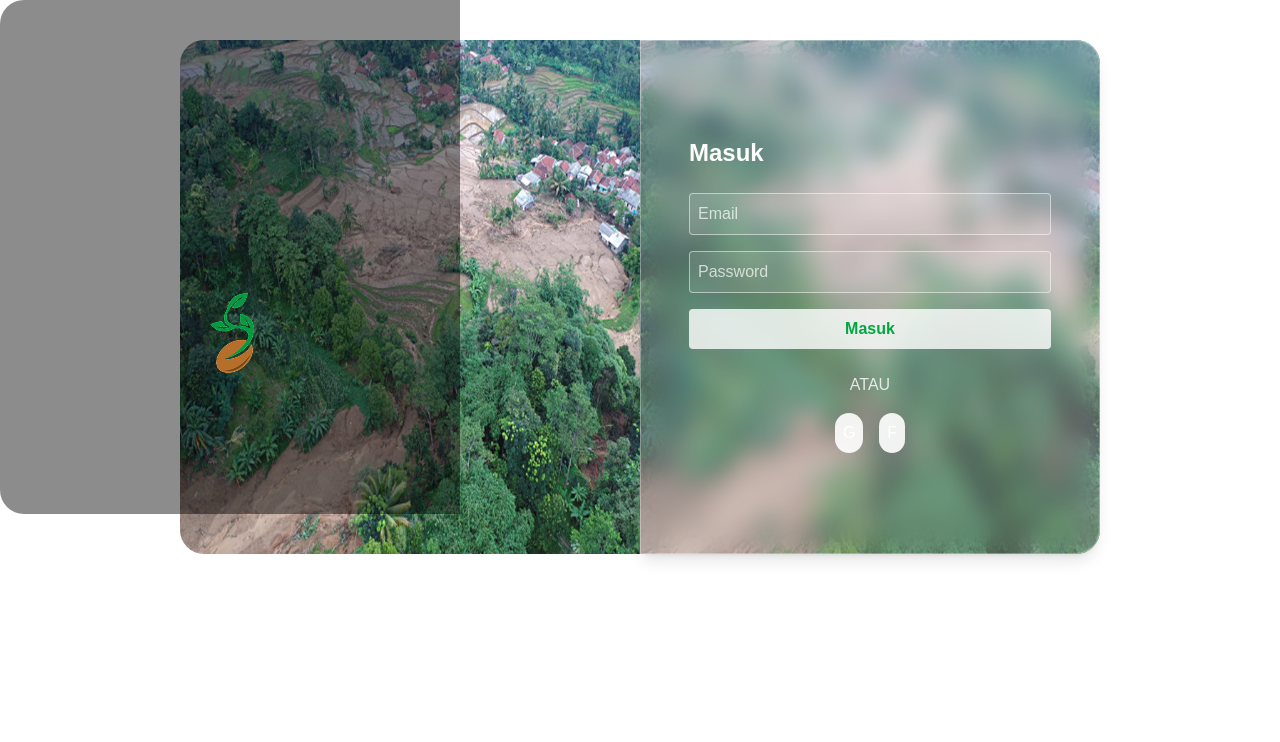
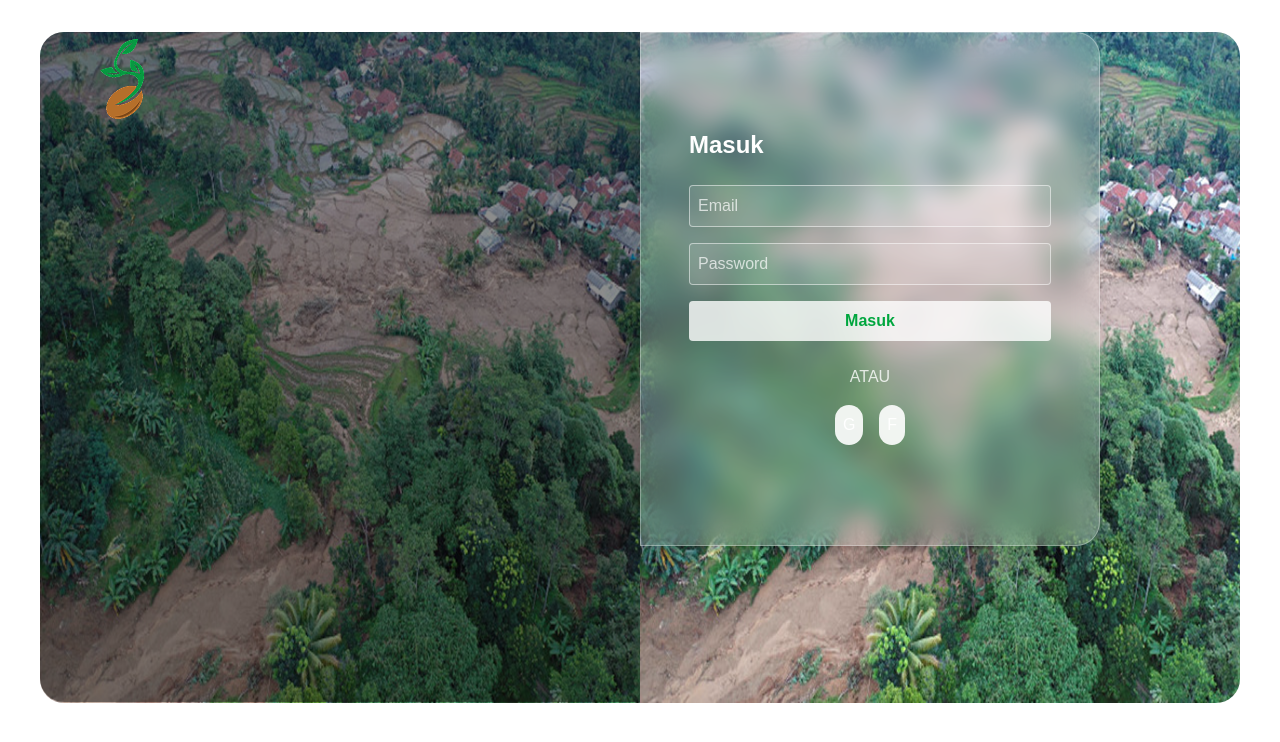
Before and after one commit to Aghissulaiman/reforesta, a Next.js app: page /login in a window 1280 px wide. Shown: the top 742 px of the page. Built offline with nearby package versions, Linux system fonts and the light colour scheme.

Commit message:
test login page

```diff
--- a/src/app/login/page.js
+++ b/src/app/login/page.js
@@ -1,21 +1,25 @@
 export default function login() {
   return (
     <>
-      <div className="flex flex-row items-center justify-center mt-10">
+      <div className="flex flex-row items-center justify-center mt-8">
+
         <div>
-          <div className="absolute inset-0 bg-black/45 z-10 w-115 h-128.5 rounded-l-3xl">
-            <div className="absolute inset-0 z-20 flex flex-row justify-center items-center mt-40">
+          <div className="absolute bg-black/45 z-10 w-150 h-167.5 rounded-l-3xl">
+            <div className="absolute z-20 flex flex-row justify-center items-center">
+              <div className="flex item-centers justify-center w-40">
                 <img
                 src="Logo.png"
                 className=""
                 />
+              </div>
             </div>
           </div>
           <img
             src="image 2 (1).png"
-            className="object-cover rounded-l-3xl z-0 w-115"
+            className="object-cover rounded-l-3xl z-0 w-150"
           />
         </div>
+
         <div>
           <div className="absolute w-115 h-128.5 rounded-r-3xl bg-white/20 backdrop-blur-md border border-white/30 shadow-lg">
           <div className="p-12 mt-12 space-y-2">
@@ -43,7 +47,7 @@ export default function login() {
           </div>
           <img
             src="image 2 (1).png"
-            className="object-cover rounded-r-3xl z-0 w-115"
+            className="object-cover rounded-r-3xl z-0 w-150"
           />
         </div>
       </div>
```
